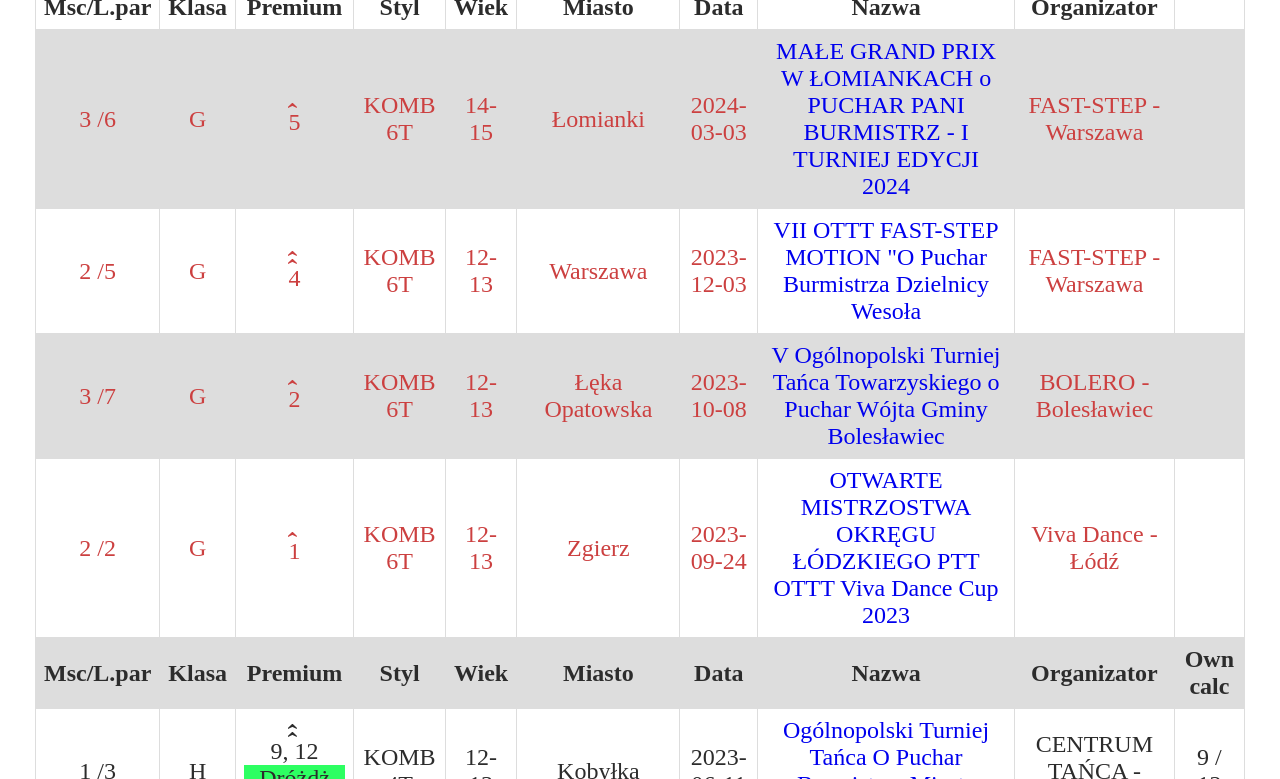
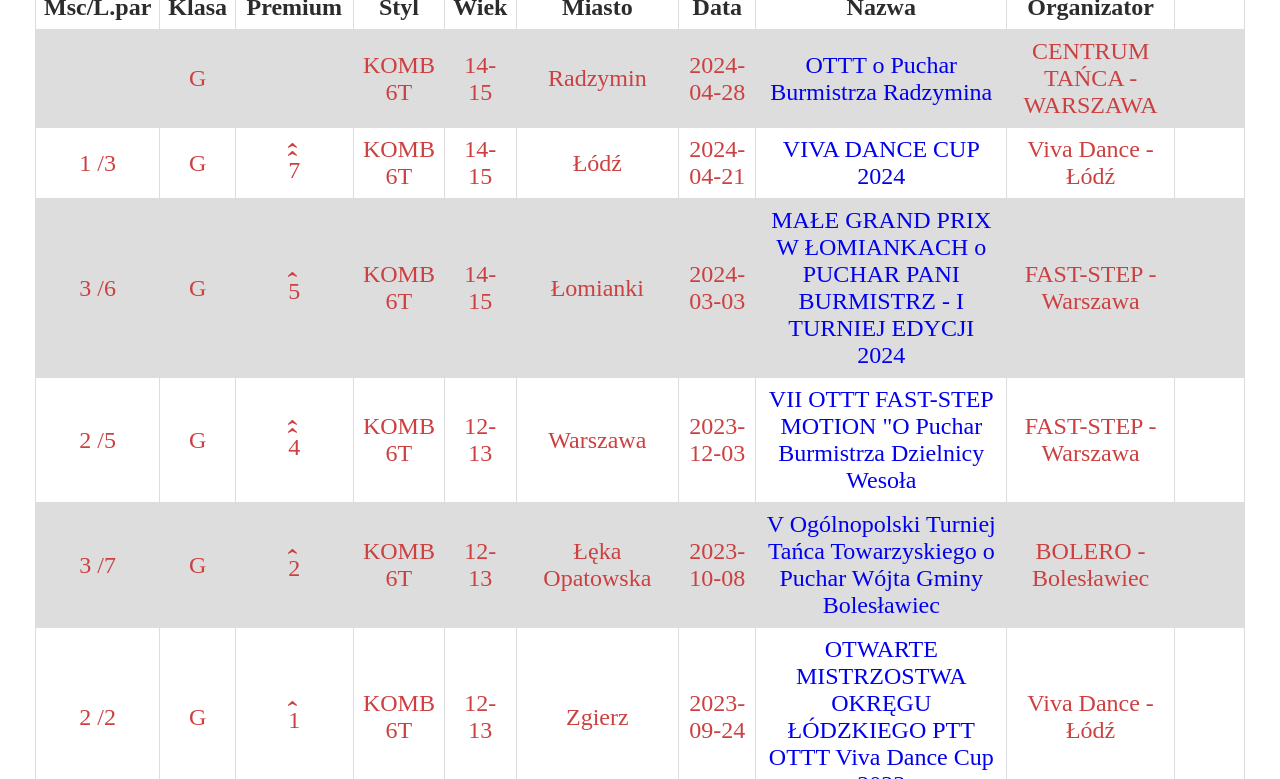
Before and after one commit to bestua/artdance, a plain HTML site: page index.html in a window 1280 px wide. Shown: the part 321-1100 px from the top of the page. Drawn offline with Linux system fonts and the light colour scheme.

Commit message:
add turniej 5 klasa G

```diff
--- a/index.html
+++ b/index.html
@@ -55,6 +55,60 @@
                 <th></th>
               </tr>
               <!-- Start G -->
+              <tr style="color: rgb(204, 64, 64)">
+                <td></td>
+                <td>G</td>
+                <td>
+                  <div>
+                    <!-- <div class="table__arrow">&#8249;</div>
+                    <div class="table__arrow">&#8249;</div> -->
+                  </div>
+                  <div>
+                    <div></div>
+                  </div>
+                </td>
+                <td>KOMB 6T</td>
+                <td>14-15</td>
+                <td>Radzymin</td>
+                <td>2024-04-28</td>
+                <td>
+                  <a
+                    target="_blank"
+                    href="https://baza.taniec.pl/?v=turnieje_pary&w=5695"
+                  >
+                    OTTT o Puchar Burmistrza Radzymina</a
+                  >
+                </td>
+                <td>CENTRUM TAŃCA - WARSZAWA</td>
+                <td></td>
+              </tr>
+              <tr style="color: rgb(204, 64, 64)">
+                <td>1 /3</td>
+                <td>G</td>
+                <td>
+                  <div>
+                    <div class="table__arrow">&#8249;</div>
+                    <div class="table__arrow">&#8249;</div>
+                  </div>
+                  <div>
+                    <div>7</div>
+                  </div>
+                </td>
+                <td>KOMB 6T</td>
+                <td>14-15</td>
+                <td>Łódź</td>
+                <td>2024-04-21</td>
+                <td>
+                  <a
+                    target="_blank"
+                    href="https://baza.taniec.pl/?v=turnieje_pary&w=5661"
+                  >
+                    VIVA DANCE CUP 2024</a
+                  >
+                </td>
+                <td>Viva Dance - Łódź</td>
+                <td></td>
+              </tr>
               <tr style="color: rgb(204, 64, 64)">
                 <td>3 /6</td>
                 <td>G</td>
```
